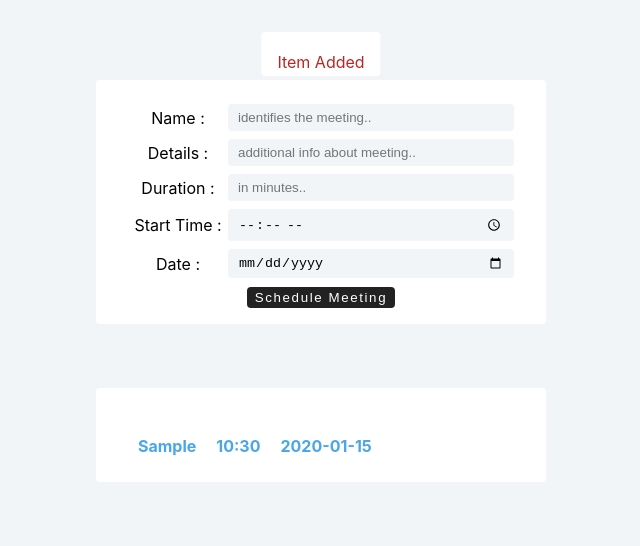
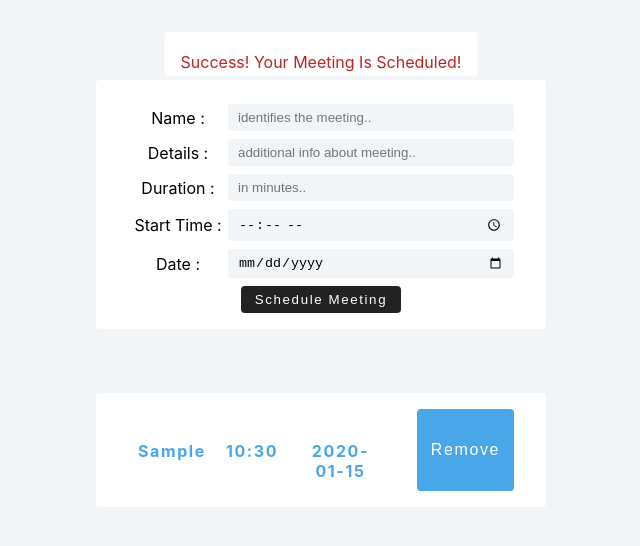
Before and after one commit to arjunthumbayil/nextjs-meeting-scheduler, a Next.js app: page / in a window 1280 px wide. Both pictures are taken after typing "Sample", "Sample", "5", "10:30", "2020-01-15" into the empty fields and a click on the button "Schedule Meeting". Shown: the top 546 px of the page, without its empty margins (319-959 px from the left). Built offline with nearby package versions, Linux system fonts and the light colour scheme.

Commit message:
reducer function fixed

```diff
--- a/pages/index.js
+++ b/pages/index.js
@@ -6,6 +6,7 @@ import React, { useState, useReducer } from "react";
 import Modal from "../components/Modal";
 // reducer function
 import { reducer } from "../utils/reducer";
+
 const defaultState = {
   meetings: [],
   isModalOpen: false,
@@ -20,7 +21,7 @@ export default function Home() {
     meetingStartTime: "",
     meetingDate: "",
   });
-  // const [name, setName] = useState("");
+
   const [state, dispatch] = useReducer(reducer, defaultState);
 
   const handleChange = (e) => {
@@ -28,6 +29,7 @@ export default function Home() {
     const value = e.target.value;
     setMeeting({ ...meeting, [name]: value });
   };
+
   const handleSubmit = (e) => {
     e.preventDefault();
     if (
@@ -50,6 +52,7 @@ export default function Home() {
       dispatch({ type: "NO_VALUE" });
     }
   };
+
   const closeModal = () => {
     dispatch({ type: "CLOSE_MODAL" });
   };
@@ -132,22 +135,26 @@ export default function Home() {
       {state.meetings.map((meeting) => {
         return (
           <div key={meeting.id} className={styles.item}>
-            <Link
+            {/* <Link
               href={`/details/${meeting.id}/${meeting.meetingName}/${meeting.meetingDetails}/${meeting.meetingDuration}/${meeting.meetingStartTime}/${meeting.meetingDate}`}
               legacyBehavior
             >
-              <a className={styles.itema}>
-                <h4 className={styles.itemh4}>{meeting.meetingName}</h4>
-                <h4 className={styles.itemh4}>{meeting.meetingStartTime}</h4>
-                <h4 className={styles.itemh4}>{meeting.meetingDate}</h4>
-                {/* <button
-                  className={styles.formButton}
-                  onClick={() => dispatch({ type: "REMOVE_ITEM", payload: id })}
-                >
-                  remove
-                </button> */}
-              </a>
-            </Link>
+
+            </Link> */}
+
+            <div className={styles.itema}>
+              <h4 className={styles.itemh4}>{meeting.meetingName}</h4>
+              <h4 className={styles.itemh4}>{meeting.meetingStartTime}</h4>
+              <h4 className={styles.itemh4}>{meeting.meetingDate}</h4>
+              <button
+                className={styles.button}
+                onClick={() =>
+                  dispatch({ type: "REMOVE_ITEM", payload: meeting.id })
+                }
+              >
+                remove
+              </button>
+            </div>
           </div>
         );
       })}
--- a/styles/Home.module.css
+++ b/styles/Home.module.css
@@ -19,7 +19,9 @@
 }
 .button {
   display: inline-block;
-  background: var(--clr-primary-5);
+  /* display: flex; */
+
+  background: hsl(205, 78%, 60%);
   color: #fff;
   padding: 0.25rem 0.75rem;
   border-radius: 0.25rem;
@@ -27,11 +29,11 @@
   text-transform: capitalize;
   font-size: 1rem;
   letter-spacing: 0.1rem;
-  margin-top: 2rem;
-  margin-left: 0.5rem;
-  margin-right: 0.5rem;
+  /* margin: 1rem 0.5rem; */
+  margin-left: 1.5rem;
+  /* margin-right: 0.5rem; */
   cursor: pointer;
-  transition: var(--transition);
+  transition: all 0.3s linear;
 }
 .button:hover {
   background: hsl(205, 86%, 17%);
@@ -51,11 +53,14 @@
 .itembutton,
 .itema {
   display: flex;
+  justify-content: space-between;
+  /* margin-bottom: 0.1rem; */
 
   background: transparent;
   border-color: transparent;
   color: hsl(205, 78%, 60%);
-  /* letter-spacing: 0.1rem; */
+  letter-spacing: 0.1rem;
+  transition: all 0.3s linear;
   cursor: pointer;
 }
 .itemh4 {
@@ -108,6 +113,8 @@
   background: #222;
   color: #fff;
   border-color: transparent;
+  padding: 0.25rem 0.75rem;
+
   /* margin-top: 0rem; */
   letter-spacing: 0.1rem;
   /* padding: 0.15rem 0.25rem; */
--- a/utils/reducer.js
+++ b/utils/reducer.js
@@ -5,14 +5,14 @@ export const reducer = (state, action) => {
       ...state,
       meetings: newMeeting,
       isModalOpen: true,
-      modalContent: "item added",
+      modalContent: "Success! Your Meeting is Scheduled!",
     };
   }
   if (action.type === "NO_VALUE") {
     return {
       ...state,
       isModalOpen: true,
-      modalContent: "please enter all values",
+      modalContent: "Please enter all values",
     };
   }
   if (action.type === "CLOSE_MODAL") {
@@ -22,7 +22,12 @@ export const reducer = (state, action) => {
     const newMeetings = state.meetings.filter(
       (meeting) => meeting.id !== action.payload
     );
-    return { ...state, people: newMeetings };
+    return {
+      ...state,
+      meetings: newMeetings,
+      isModalOpen: true,
+      modalContent: "Meeting Canceled",
+    };
   }
   throw new Error("no matching action type");
 };
```
